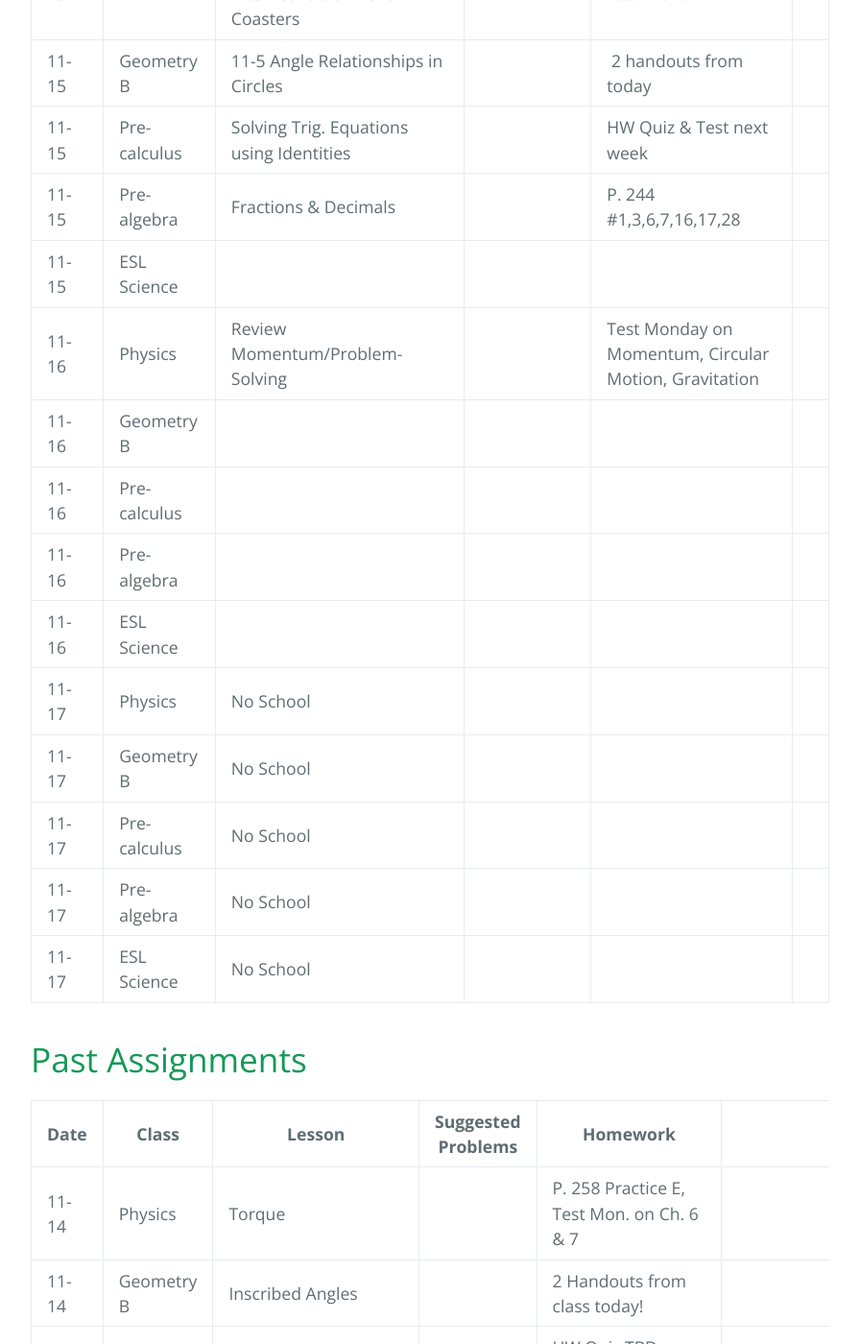
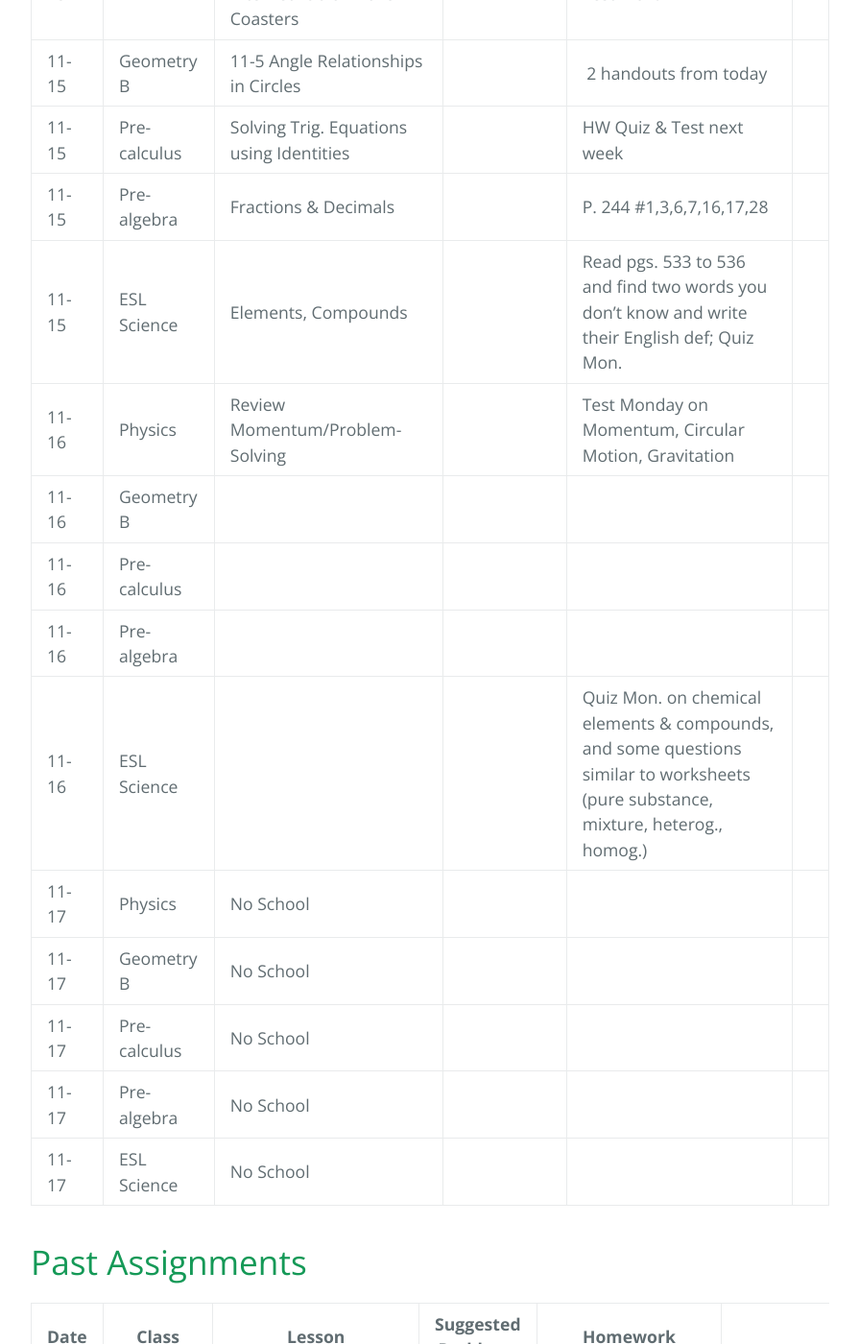
Before and after one commit to gpayoo/gpayoo, a Jekyll site: the page built from index.md, in a window 1280 px wide and 1400 px high, scrolled down 720 px. Shown: the whole window at 96% size, without its empty margins (192-1087 px from the left). Built offline with Jekyll 4.4.1, drawn with Linux system fonts in a browser that asks for light colours; our own code applies the rules of GitHub Pages for plain Markdown files.

Commit message:
Update index.md

```diff
--- a/index.md
+++ b/index.md
@@ -14,12 +14,12 @@ layout: default
 | 11-15 | Geometry B | 11-5 Angle Relationships in Circles | |   2 handouts from today
 | 11-15 | Pre-calculus | Solving Trig. Equations using Identities | | HW Quiz & Test next week
 | 11-15 | Pre-algebra |Fractions & Decimals | | P. 244 #1,3,6,7,16,17,28
-| 11-15 | ESL Science |  |  |
+| 11-15 | ESL Science | Elements, Compounds |  | Read pgs. 533 to 536 and find two words you don't know and write their English def; Quiz Mon.
 | 11-16 | Physics | Review Momentum/Problem-Solving| | Test Monday on Momentum, Circular Motion, Gravitation
 | 11-16 | Geometry B | | | |
 | 11-16 | Pre-calculus |  | |
 | 11-16 | Pre-algebra | | |
-| 11-16 | ESL Science |  |  |
+| 11-16 | ESL Science |  |  |  Quiz Mon. on chemical elements & compounds, and some questions similar to worksheets (pure substance, mixture, heterog., homog.)
 | 11-17 | Physics | No School | |
 | 11-17 | Geometry B |No School | | |
 | 11-17 | Pre-calculus |No School   | |
```
